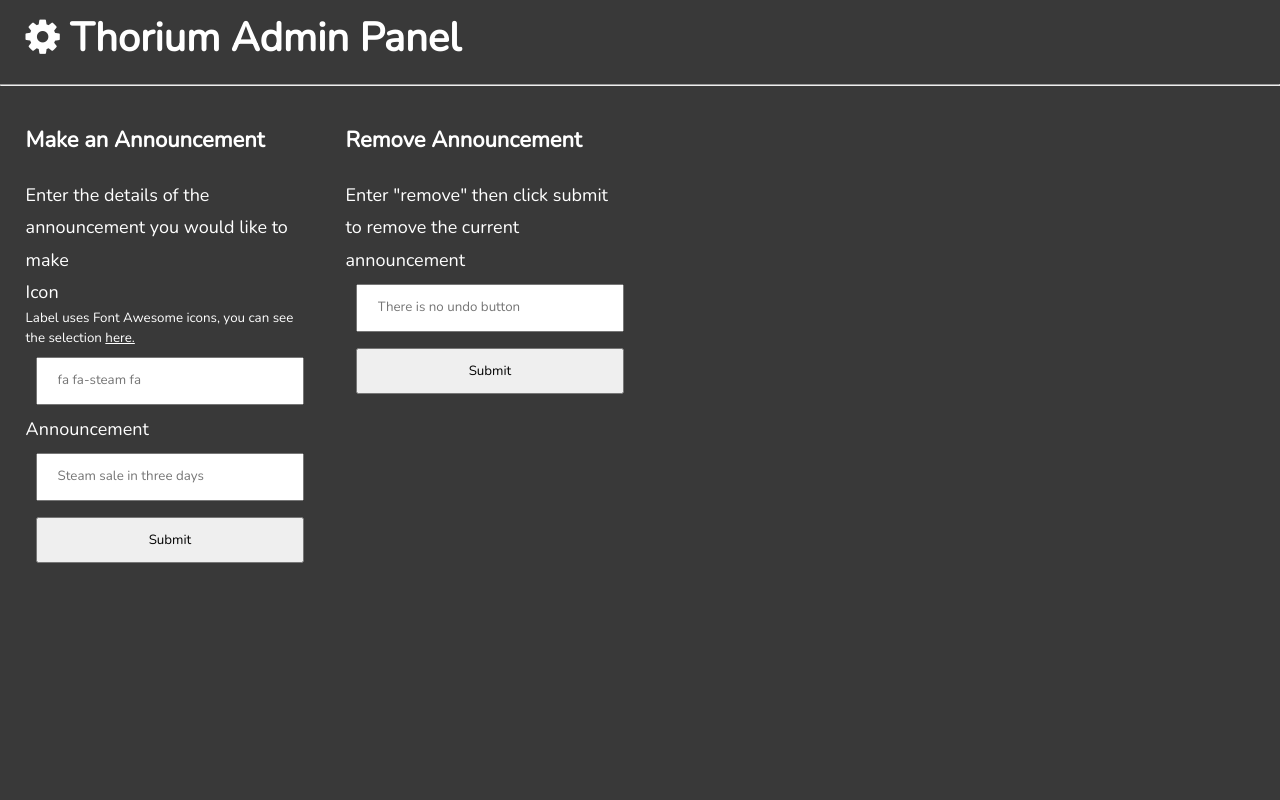
After one commit to DanielPullan/Thorium, a PHP site: page /admin/manageNoticebar.php in a window 1280 px wide. The commit adds this page. Run offline with PHP 8.4, Linux system fonts and the light colour scheme.

Commit message:
haven't touched this in a week
so random commits time... at least we can revert if super broken

```diff
--- a/admin/createAnnouncement.php
+++ b/admin/createAnnouncement.php
@@ -30,6 +30,6 @@ if (!$success) {
 
 $conn->close();
 
-echo 'Event added, click <a href="http://localhost">here</a> to see it '
+echo 'Banner added, click <a href="http://localhost">here</a> to go to Digital Signage '
 
 ?>
--- /dev/null
+++ b/admin/manageNoticebar.php
@@ -0,0 +1,43 @@
+<html>
+    <?php
+    include 'header.php';
+    ?>
+
+<body>
+
+    <div class="row">
+        <div class="col-3">
+            <h3> Make an Announcement</h3>
+            <p>
+                Enter the details of the announcement you would like to make
+            </p>
+            <form action="createAnnouncement.php" method="post">
+                <p>
+                    Icon
+                </p>
+                <small>
+                    Label uses Font Awesome icons, you can see the selection <a href="http://fontawesome.io/cheatsheet/">here.</a>
+                </small>
+                <input type="text" name="icon" required placeholder="fa fa-steam fa">
+                <p>
+                    Announcement
+                </p>
+                <input type="text" name="notice" required placeholder="Steam sale in three days">
+                <input type="submit" value="Submit"><br>
+            </form>
+        </div>
+
+        <div class="col-3">
+            <h3>Remove Announcement</h3>
+            <p>
+                Enter "remove" then click submit to remove the current announcement
+            </p>
+            <form action="deleteAnnouncement.php" method="post">
+                <input type="text" name="title" required placeholder="There is no undo button">
+                <input type="submit" value="Submit"><br>
+            </form>
+        </div>
+    </div>
+</body>
+
+</html>
```
Also changed, not shown: admin/deleteAnnouncement.php (+26 -16 lines), index.php (+0 -17 lines), admin/process.php (renamed from admin/index.php).
